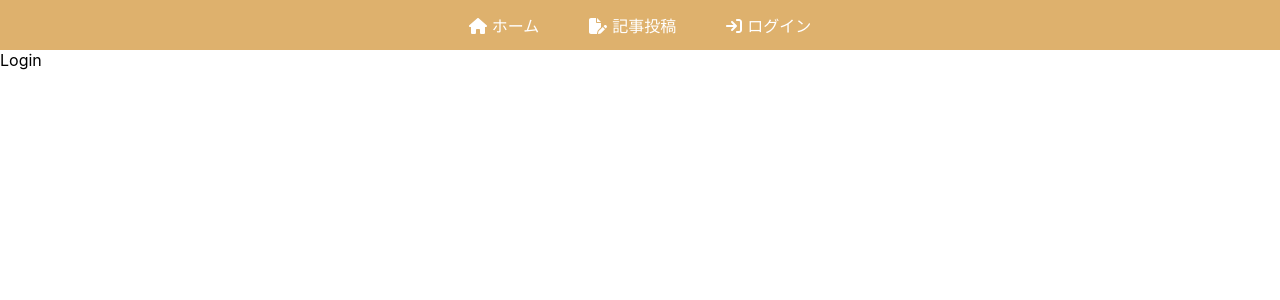
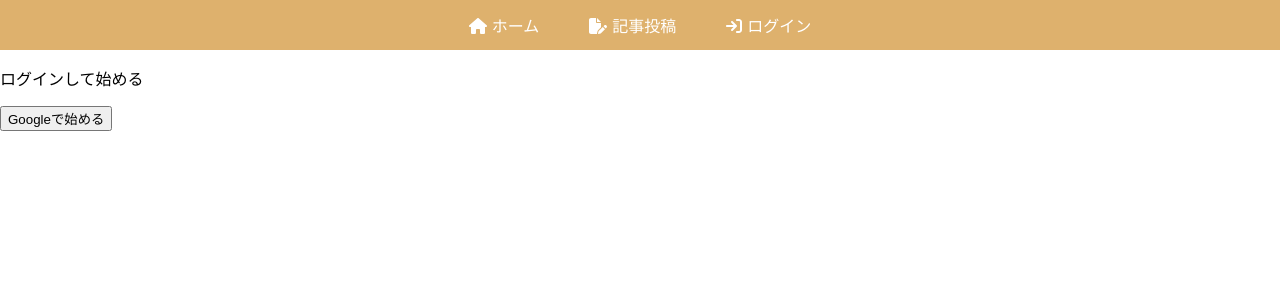
Before and after one commit to ahuiru/blog-with-react-and-firebase, a React (Create React App) app: page /login in a window 1280 px wide. Shown: the top 300 px of the page. Built offline with nearby package versions, Linux system fonts and the light colour scheme.

Commit message:
google login

```diff
--- a/src/App.js
+++ b/src/App.js
@@ -5,15 +5,17 @@
 import { Login } from './components/Login';
 import { Logout } from './components/Logout';
 import { Navbar } from './components/Navbar';
+import { useState } from 'react';
 
 function App() {
+  const [isAuth, setIsAuth] = useState(false);
   return (
     <Router>
       <Navbar />
       <Routes>
         <Route path='/' element={<Home />} ></Route>
         <Route path='/createpost' element={<CreatePost />} ></Route>
-        <Route path='/login' element={<Login />} ></Route>
+        <Route path='/login' element={<Login setIsAuth={setIsAuth}/>} ></Route>
         <Route path='/logout' element={<Logout />} ></Route>
       </Routes>
     </Router>
--- a/src/components/Login.js
+++ b/src/components/Login.js
@@ -1,7 +1,24 @@
+import { signInWithPopup } from 'firebase/auth'
 import React from 'react'
+import { auth, provider } from '../firebase'
+import { useNavigate } from 'react-router-dom'
 
-export const Login = () => {
+export const Login = ({setIsAuth}) => {
+  const navigate = useNavigate();
+  const loginInWithGoogle = () => {
+    //googleでログイン
+    signInWithPopup(auth, provider)
+    .then((result) => {
+      localStorage.setItem("isAuth", true);
+      setIsAuth(true);
+      navigate('/');
+    })
+  }
+
   return (
-    <div>Login</div>
+    <div>
+      <p>ログインして始める</p>
+      <button onClick={loginInWithGoogle}>Googleで始める</button>
+    </div>
   )
 }
```
